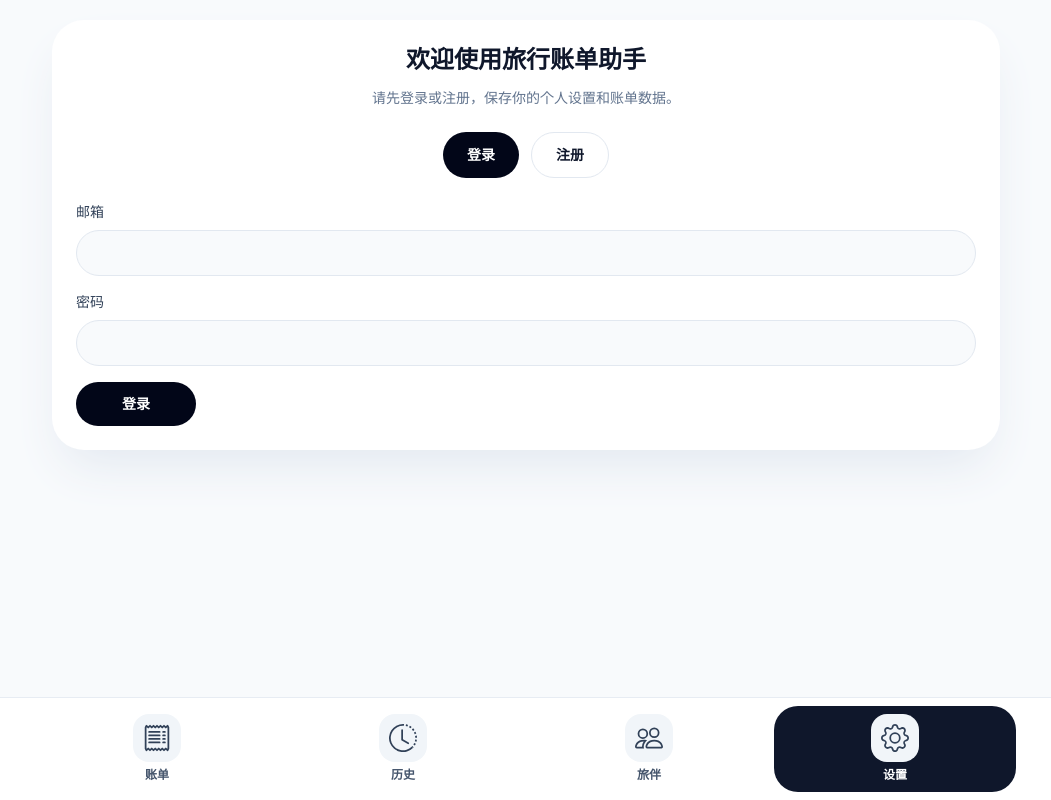
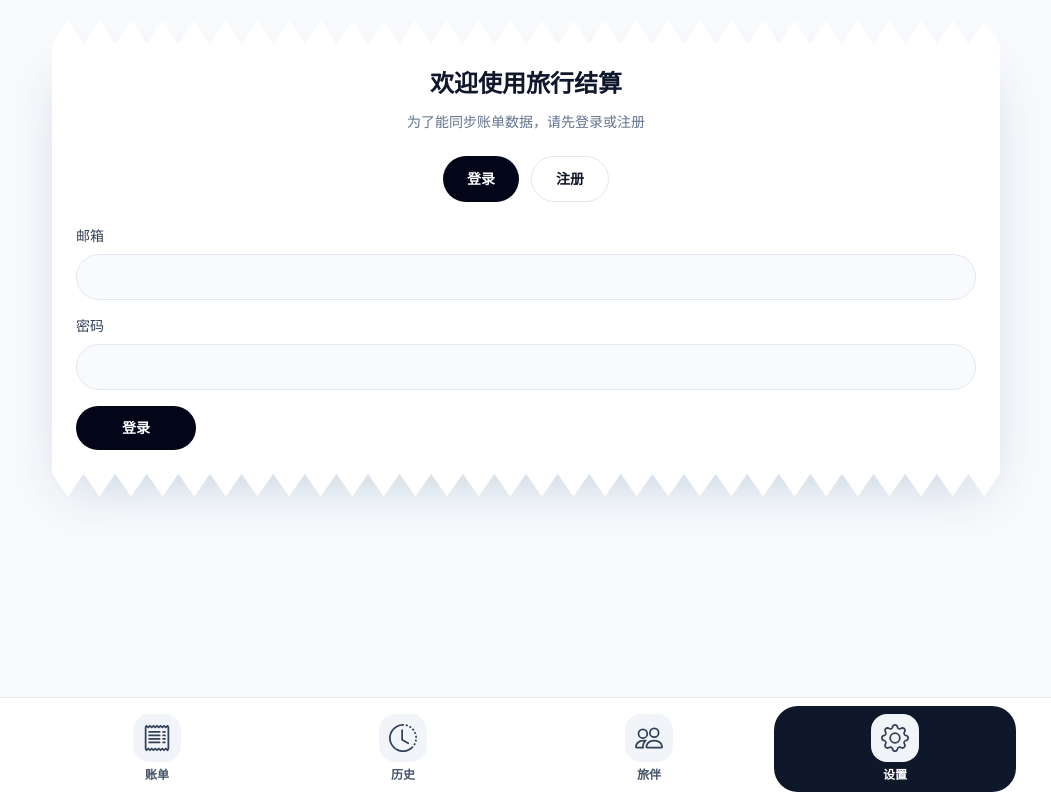
Before and after one commit to elpwc/trip_fare_calc, a Next.js app: page /user in a window 1280 px wide. Both pictures are taken after a click on the button "登录". Shown: the whole page, without its empty margins (114-1165 px from the left). Built offline with nearby package versions, Linux system fonts and the light colour scheme.

Commit message:
feat: Add receipt style border to login div

```diff
--- a/app/user/page.tsx
+++ b/app/user/page.tsx
@@ -2,6 +2,8 @@
 
 import { FormEvent, useState } from 'react';
 import { useAuth } from '@/src/utils/auth-provider';
+import receipt_up_img from '@/src/assets/img/receipt_up.png';
+import receipt_down_img from '@/src/assets/img/receipt_down.png';
 
 const languageOptions = ['简体中文', 'English', '日本語', '한국어'];
 
@@ -67,10 +69,15 @@ export default function UserPage() {
 						<p className="text-base font-medium text-slate-900 dark:text-slate-100">正在加载用户信息...</p>
 					</div>
 				) : !user ? (
-          <div className="rounded-4xl bg-white p-6 shadow-2xl shadow-slate-200 dark:bg-slate-950 dark:shadow-slate-900/30">
+					<div>
+						<div>
+							<img src={receipt_up_img.src} alt="receipt" />
+						</div>
+
+						<div className="bg-white p-6 shadow-2xl shadow-slate-300 dark:bg-slate-950 dark:shadow-slate-900/30">
 							<div className="text-center">
-              <p className="text-2xl font-semibold text-slate-900 dark:text-slate-100">欢迎使用旅行账单助手</p>
-              <p className="mt-3 text-sm text-slate-500 dark:text-slate-400">请先登录或注册，保存你的个人设置和账单数据。</p>
+								<p className="text-2xl font-semibold text-slate-900 dark:text-slate-100">欢迎使用旅行结算</p>
+								<p className="mt-3 text-sm text-slate-500 dark:text-slate-400">为了能同步账单数据，请先登录或注册</p>
 							</div>
 
 							<div className="mt-6 flex flex-wrap justify-center gap-3">
@@ -172,15 +179,17 @@ export default function UserPage() {
 									{error ? <p className="text-sm text-rose-500">{error}</p> : null}
 
 									<div className="flex flex-wrap justify-between gap-3">
-                  <button
-                    type="submit"
-                    className="w-full max-w-30 rounded-3xl bg-slate-950 px-5 py-3 text-sm font-semibold text-white transition hover:bg-slate-800"
-                  >
+										<button type="submit" className="w-full max-w-30 rounded-3xl bg-slate-950 px-5 py-3 text-sm font-semibold text-white transition hover:bg-slate-800">
 											{authMode === 'login' ? '登录' : '确认注册'}
 										</button>
 									</div>
 								</form>
 							) : null}
+						</div>
+
+						<div>
+							<img src={receipt_down_img.src} alt="receipt" />
+						</div>
 					</div>
 				) : (
 					<>
@@ -310,10 +319,7 @@ export default function UserPage() {
 
 							<div className="border-t border-slate-200 dark:border-slate-800" />
 
-              <button
-                type="button"
-                className="flex w-full items-center justify-between gap-4 px-5 py-5 text-left transition hover:bg-slate-50 dark:hover:bg-slate-900"
-              >
+							<button type="button" className="flex w-full items-center justify-between gap-4 px-5 py-5 text-left transition hover:bg-slate-50 dark:hover:bg-slate-900">
 								<div>
 									<p className="text-base font-medium text-slate-900 dark:text-slate-100">疑问与反馈</p>
 								</div>
@@ -322,10 +328,7 @@ export default function UserPage() {
 
 							<div className="border-t border-slate-200 dark:border-slate-800" />
 
-              <button
-                type="button"
-                className="flex w-full items-center justify-between gap-4 px-5 py-5 text-left transition hover:bg-slate-50 dark:hover:bg-slate-900"
-              >
+							<button type="button" className="flex w-full items-center justify-between gap-4 px-5 py-5 text-left transition hover:bg-slate-50 dark:hover:bg-slate-900">
 								<div>
 									<p className="text-base font-medium text-slate-900 dark:text-slate-100">关于</p>
 								</div>
@@ -334,11 +337,7 @@ export default function UserPage() {
 
 							<div className="border-t border-slate-200 dark:border-slate-800" />
 
-              <button
-                type="button"
-                onClick={logout}
-                className="w-full rounded-3xl bg-rose-600 px-5 py-4 text-sm font-semibold text-white transition hover:bg-rose-500"
-              >
+							<button type="button" onClick={logout} className="w-full rounded-3xl bg-rose-600 px-5 py-4 text-sm font-semibold text-white transition hover:bg-rose-500">
 								退出登录
 							</button>
 						</div>
```
Also changed, not shown: src/assets/img/receipt_down.png (added), src/assets/img/receipt_up.png (added). Lines whose indentation alone changed are shown as unchanged.
